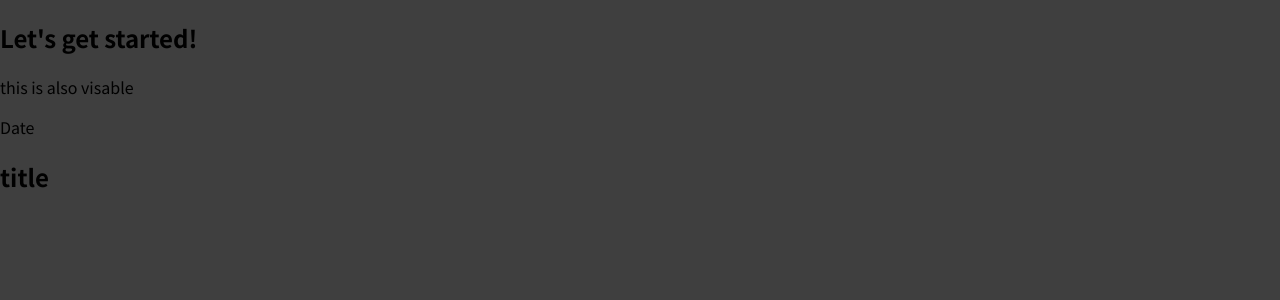
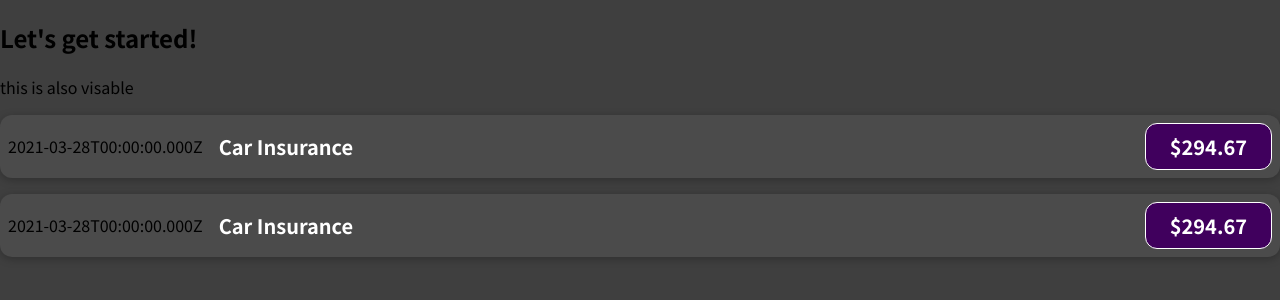
Before and after one commit to lamb-chops/simple-react, a JavaScript app: page / in a window 1280 px wide. Shown: the top 300 px of the page. Built offline with nearby package versions, Linux system fonts and the light colour scheme.

Commit message:
added styling and custom component

```diff
--- a/src/App.js
+++ b/src/App.js
@@ -6,6 +6,7 @@
       <h2>Let's get started!</h2>
       <p> this is also visable </p>
       <ExpenseItem></ExpenseItem>
+      <ExpenseItem></ExpenseItem>
     </div>
   );
 }
--- /dev/null
+++ b/src/components/ExpenseItem.css
@@ -0,0 +1,56 @@
+.expense-item {
+    display: flex;
+    justify-content: space-between;
+    align-items: center;
+    box-shadow: 0 2px 8px rgba(0, 0, 0, 0.25);
+    padding: 0.5rem;
+    margin: 1rem 0;
+    border-radius: 12px;
+    background-color: #4b4b4b;
+}
+
+.expense-item__description {
+    display: flex;
+    flex-direction: column;
+    gap: 1rem;
+    align-items: flex-end;
+    flex-flow: column-reverse;
+    justify-content: flex-start;
+    flex: 1;
+}
+
+.expense-item h2 {
+    color: #3a3a3a;
+    font-size: 1rem;
+    flex: 1;
+    margin: 0 1rem;
+    color: white;
+}
+
+.expense-item__price {
+    font-size: 1rem;
+    font-weight: bold;
+    color: white;
+    background-color: #40005d;
+    border: 1px solid white;
+    padding: 0.5rem;
+    border-radius: 12px;
+}
+
+@media (min-width: 580px) {
+    .expense-item__description {
+        flex-direction: row;
+        align-items: center;
+        justify-content: flex-start;
+        flex: 1;
+    }
+
+    .expense-item__description h2 {
+        font-size: 1.25rem;
+    }
+
+    .expense-item__price {
+        font-size: 1.25rem;
+        padding: 0.5rem 1.5rem;
+    }
+}
--- a/src/components/ExpenseItem.js
+++ b/src/components/ExpenseItem.js
@@ -1,9 +1,17 @@
+import "./ExpenseItem.css";
+
 function ExpenseItem() {
+  const expenseDate = new Date(2021, 2, 28);
+  const expenseTitle = "Car Insurance";
+  const expenseAmount = 294.67;
+
+  //expenseDate is an object so cant output as string
   return (
-    <div>
-      <div>Date</div>
-      <div>
-        <h2>title</h2>
+    <div className="expense-item">
+      <div>{expenseDate.toISOString()}</div>
+      <div className="expense-item__description">
+        <h2>{expenseTitle}</h2>
+        <div className="expense-item__price">${expenseAmount}</div>
       </div>
     </div>
   );
```
Also changed, not shown: 1 other file (tests, documents, lock files or other folders).
